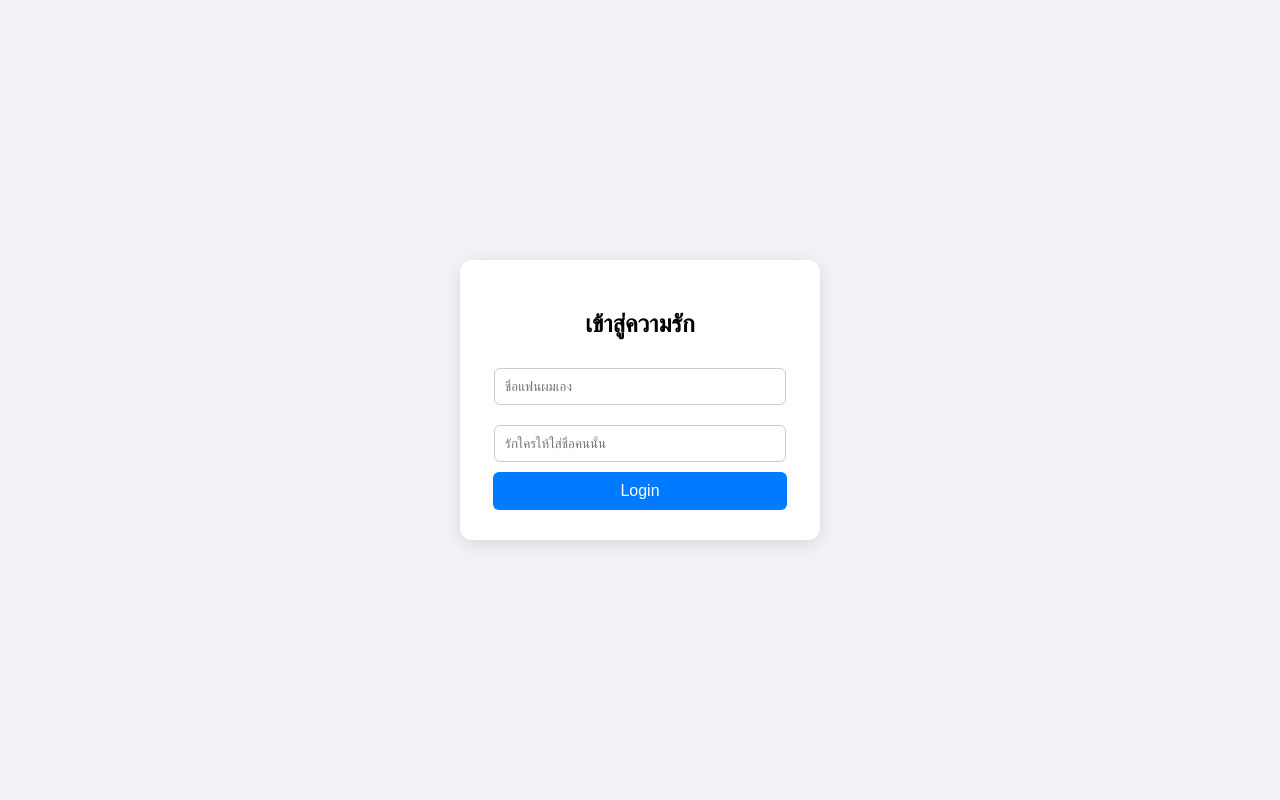
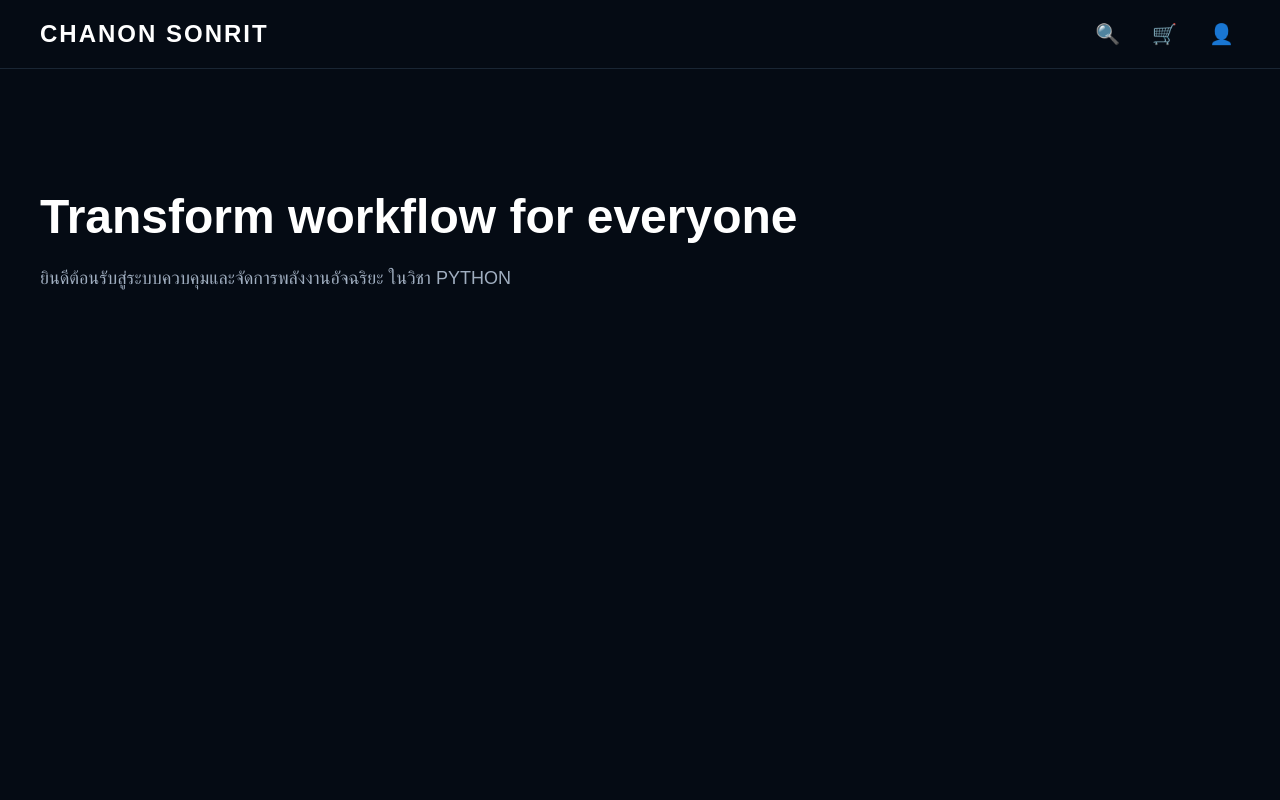
Before and after one commit to chanonson501-cyber/login-app, a Flask app: page / in a window 1280 px wide. Run offline with Flask 3, Linux system fonts and the light colour scheme.

Commit message:
update frontend with modal login

```diff
--- a/app.py
+++ b/app.py
@@ -3,8 +3,8 @@ from flask import Flask, render_template, request, redirect, url_for
 app = Flask(__name__)
 
 # กำหนด Username และ Password สำหรับล็อกอิน
-USERNAME_DB = "ploy"
-PASSWORD_DB = "chanon"
+USERNAME_DB = "chanon.sonrit@outlook.com"
+PASSWORD_DB = "0986620801as"
 
 @app.route('/', methods=['GET', 'POST'])
 def login():
@@ -16,7 +16,7 @@ def login():
         if username == USERNAME_DB and password == PASSWORD_DB:
             return redirect(url_for('dashboard'))
         else:
-            error = "ลองใหม่อีกทีค้าบ ถ้าไม่ถูกอีกโดนหอมแก้มนะ"
+            error = "ลองใหม่อีกครั้ง"
 
     return render_template('login.html', error=error)
 
--- a/templates/dashboard.html
+++ b/templates/dashboard.html
@@ -50,10 +50,8 @@
 
     <div class="box">
 
-        <img src="{{ url_for('static', filename='ploy.png') }}" alt="รูปของฉัน" style="width: 200px; border-radius: 20%; margin-bottom: 20px;">
-        อยากเจอแล้วค้าบบ เมื่อไหร่จะได้เจอ อยากอ้อนแล้วค้าบบ คิดถึงนะค้าบบ รักสุดๆเลยยย <br>
-        I'm crazy about you. <br>
-        เอาเท่านี้ไปก่อนนะ เด้ะว่างๆจะทำให้ไหม่ รักนะค้าบบบ
+        <img src="{{ url_for('static', filename='test.jpg') }}" alt="รูปของฉัน" style="width: 200px; border-radius: 20%; margin-bottom: 20px;">
+        SYSTEST<br>
         <a href="/">ออกจากระบบ (Logout)</a>
       </div>
 
--- a/templates/login.html
+++ b/templates/login.html
@@ -2,61 +2,187 @@
 <html lang="th">
 <head>
     <meta charset="UTF-8">
-    <title>เข้าสู่ความรัก</title>
+    <meta name="viewport" content="width=device-width, initial-scale=1.0">
+    <title>หน้าแรก - ระบบของฉัน</title>
     <style>
         body {
+            margin: 0;
+            font-family: Arial, sans-serif;
+            background-color: #050b14;
+            color: white;
+        }
+        /* แถบเมนูด้านบน */
+        header {
             display: flex;
+            justify-content: space-between;
+            align-items: center;
+            padding: 20px 40px;
+            background-color: #050b14;
+            border-bottom: 1px solid #1a2634;
+        }
+        .logo {
+            font-size: 24px;
+            font-weight: bold;
+            letter-spacing: 2px;
+        }
+        .nav-icons {
+            display: flex;
+            gap: 20px;
+            align-items: center;
+        }
+        .icon-btn {
+            background: none;
+            border: none;
+            color: white;
+            cursor: pointer;
+            font-size: 20px;
+        }
+
+        /* เนื้อหาหน้าเว็บจำลอง */
+        .hero {
+            padding: 80px 40px;
+            max-width: 800px;
+        }
+        .hero h1 {
+            font-size: 48px;
+            margin-bottom: 20px;
+        }
+        .hero p {
+            color: #a0aec0;
+            font-size: 18px;
+            line-height: 1.6;
+        }
+
+        /* หน้าต่าง Modal ล็อกอิน (ซ่อนไว้ก่อนจนกว่าจะกดปุ่ม) */
+        .modal-overlay {
+            display: none; /* ซ่อนเริ่มต้น */
+            position: fixed;
+            top: 0; left: 0;
+            width: 100%; height: 100%;
+            background-color: rgba(0, 0, 0, 0.7);
             justify-content: center;
             align-items: center;
-            height: 100vh;
-            margin: 0;
-            background: #f0f2f5;
-            font-family: Arial, sans-serif;
+            z-index: 1000;
         }
-        .login-card {
-            background: white;
-            padding: 30px;
-            border-radius: 12px;
-            box-shadow: 0 4px 15px rgba(0,0,0,0.1);
-            width: 300px;
-            text-align: center;
+        .login-box {
+            background-color: #0b1329;
+            padding: 40px;
+            border-radius: 8px;
+            width: 380px;
+            box-shadow: 0 8px 24px rgba(0,0,0,0.5);
+            position: relative;
+            border: 1px solid #1a2634;
         }
-        input {
-            width: 90%;
-            padding: 10px;
-            margin: 10px 0;
-            border: 1px solid #ccc;
-            border-radius: 6px;
+        .close-btn {
+            position: absolute;
+            top: 15px; right: 20px;
+            background: none; border: none;
+            color: #a0aec0; font-size: 24px;
+            cursor: pointer;
         }
-        button {
-            width: 98%;
-            padding: 10px;
-            background: #007bff;
+        .login-box h2 {
+            margin-top: 0;
+            margin-bottom: 10px;
+        }
+        .login-box p {
+            color: #a0aec0;
+            font-size: 14px;
+            margin-bottom: 25px;
+        }
+        .input-group {
+            margin-bottom: 20px;
+        }
+        .input-group label {
+            display: block;
+            font-size: 13px;
+            color: #a0aec0;
+            margin-bottom: 8px;
+        }
+        .input-group input {
+            width: 100%;
+            padding: 12px;
+            background-color: #050b14;
+            border: 1px solid #2a3b4c;
+            border-radius: 4px;
             color: white;
+            box-sizing: border-box;
+        }
+        .submit-btn {
+            width: 100%;
+            padding: 12px;
+            background-color: #00cccc;
+            color: #050b14;
             border: none;
-            border-radius: 6px;
+            border-radius: 4px;
+            font-weight: bold;
+            font-size: 16px;
             cursor: pointer;
-            font-size: 16px;
         }
-        button:hover { background: #0056b3; }
-        .error { color: red; font-size: 14px; }
+        .submit-btn:hover {
+            background-color: #00b3b3;
+        }
     </style>
 </head>
 <body>
 
-    <div class="login-card">
-        <h2>เข้าสู่ความรัก</h2>
+    <!-- แถบเมนูด้านบน -->
+    <header>
+        <div class="logo">CHANON SONRIT</div>
+        <div class="nav-icons">
+            <button class="icon-btn">🔍</button>
+            <button class="icon-btn">🛒</button>
+            <!-- ปุ่มรูปคน: พอกดแล้วจะเรียกฟังก์ชันเปิดหน้าต่างล็อกอิน -->
+            <button class="icon-btn" onclick="openLoginModal()">👤</button>
+        </div>
+    </header>
 
-        {% if error %}
-            <p class="error">{{ error }}</p>
-        {% endif %}
+    <!-- เนื้อหาหน้าเว็บ -->
+    <section class="hero">
+        <h1>Transform workflow for everyone</h1>
+        <p>ยินดีต้อนรับสู่ระบบควบคุมและจัดการพลังงานอัจฉริยะ ในวิชา PYTHON</p>
+    </section>
 
-        <form method="POST">
-            <input type="text" name="username" placeholder="ชื่อแฟนผมเอง" required><br>
-            <input type="password" name="password" placeholder="รักใครให้ใส่ชื่อคนนั้น" required><br>
-            <button type="submit ความรักกก">Login</button>
-        </form>
+    <!-- กล่องป๊อปอัปหน้าล็อกอิน (ซ่อนอยู่) -->
+    <div class="modal-overlay" id="loginModal">
+        <div class="login-box">
+            <button class="close-btn" onclick="closeLoginModal()">&times;</button>
+            <h2>Log in</h2>
+            <p>Sign in to your account</p>
+
+            <!-- ฟอร์มส่งข้อมูลไปยัง app.py ของคุณ -->
+            <form action="/" method="POST">
+                <div class="input-group">
+                    <label for="username">Email address*</label>
+                    <input type="text" id="username" name="username" required>
+                </div>
+                <div class="input-group">
+                    <label for="password">Password*</label>
+                    <input type="password" id="password" name="password" required>
+                </div>
+                <button type="submit" class="submit-btn">Continue</button>
+            </form>
+        </div>
     </div>
+
+    <!-- JavaScript สำหรับควบคุมการเปิด-ปิดหน้าต่าง -->
+    <script>
+        const modal = document.getElementById('loginModal');
+
+        function openLoginModal() {
+            modal.style.display = 'flex'; // แสดงหน้าต่าง
+        }
+
+        function closeLoginModal() {
+            modal.style.display = 'none'; // ซ่อนหน้าต่าง
+        }
+
+        // ปิดหน้าต่างเมื่อคลิกพื้นที่ว่างรอบๆ กล่อง
+        window.onclick = function(event) {
+            if (event.target == modal) {
+                closeLoginModal();
+            }
+        }
+    </script>
 
 </body>
 </html>
```
Also changed, not shown: static/ploy.png (deleted), static/test.jpg (added).
